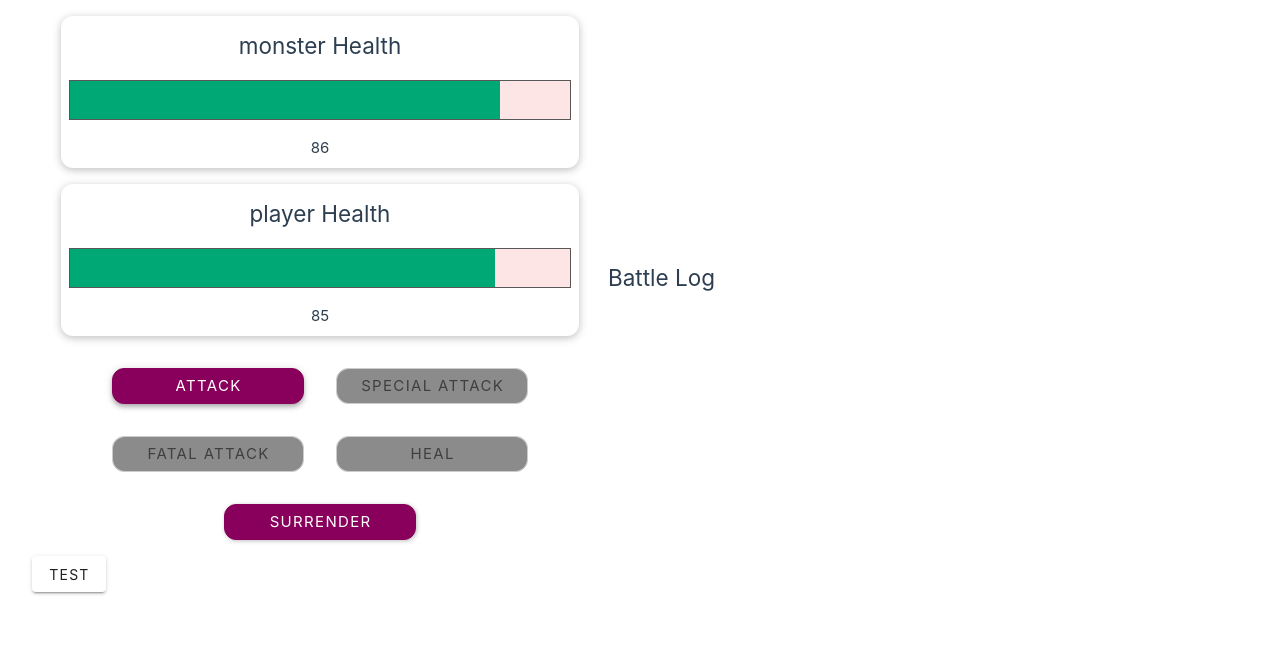
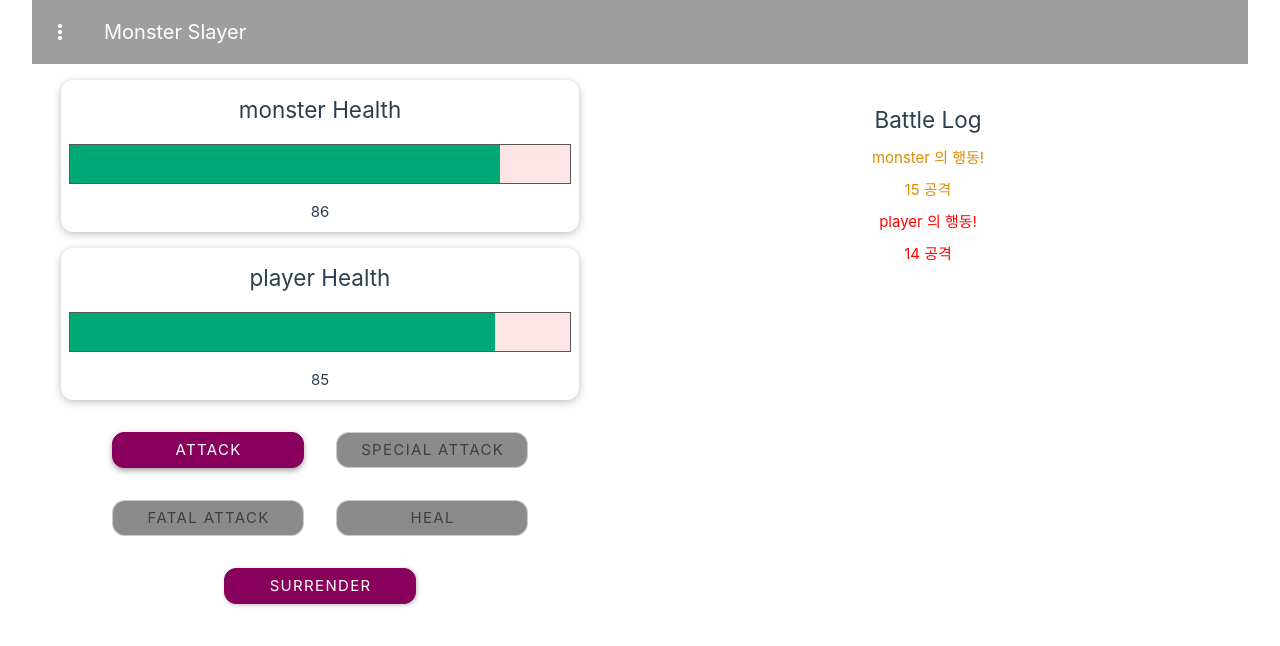
Before and after one commit to jhg1126q/loginMemberListDemoSite, a Vue app in the folder demo-login-web-vue-project/: page / in a window 1280 px wide. Both pictures are taken after a click on the button "ATTACK". Shown: the top 646 px of the page. Built offline with nearby package versions, Linux system fonts and the light colour scheme.

Commit message:
🎨log data transmit
컴포넌트 안의 로그 데이터 넘겨 받아서 토스해서 다른 컴포넌트에서 출력하는 테스트 성공
후에 pinia 로 만들어서 관리하기 준비중

```diff
--- a/demo-login-web-vue-project/package.json
+++ b/demo-login-web-vue-project/package.json
@@ -17,6 +17,7 @@
     "vuetify": "^3.4.9"
   },
   "devDependencies": {
+    "@mdi/font": "^7.4.47",
     "@rushstack/eslint-patch": "^1.3.3",
     "@vitejs/plugin-vue": "^4.4.0",
     "@vitejs/plugin-vue-jsx": "^3.0.2",
--- a/demo-login-web-vue-project/src/components/Game/Game.vue
+++ b/demo-login-web-vue-project/src/components/Game/Game.vue
@@ -20,6 +20,7 @@ const attackPoint = ref(0) // 공격 점수
 const resultMessage = ref('') // 결과 메세지
 
 const modalRef = ref(null)
+const emits = defineEmits(['logtr'])
 
 //----------------------------------------------------------------//
 
@@ -170,6 +171,7 @@ function fn_round(type) {
   fn_monsterAttack()
 
   fn_checkHealth()
+  emits('logtr')
 }
 
 /*----------------------------------------------------------------
@@ -275,6 +277,7 @@ function fn_reset() {
   monsterHealth.value = 100
   attackPoint.value = 0
   playLog.value = []
+  emits('logtr')
 }
 
 defineExpose({
@@ -297,6 +300,7 @@ function onCloseHandler() {
 </script>
 
 <template>
+  <div>
     <div id="game">
       <PlayerSection type="monster" :value="monsterHealth"></PlayerSection>
       <PlayerSection type="player" :value="playerHealth"></PlayerSection>
@@ -328,9 +332,14 @@ function onCloseHandler() {
         <p>{{ resultMessage }}</p>
       </template>
     </BasicModal>
+  </div>
 </template>
 
 <style scoped>
+#game {
+  width: 100%;
+}
+
 section {
   width: 90%;
   max-width: 40rem;
--- a/demo-login-web-vue-project/src/components/Game/Log/GameLog.vue
+++ b/demo-login-web-vue-project/src/components/Game/Log/GameLog.vue
@@ -1,6 +1,4 @@
 <script setup>
-import { computed, ref, toRaw } from 'vue'
-
 const props = defineProps({
   log: [Object]
 })
@@ -32,10 +30,9 @@ function classColor(target, type) {
 <template>
   <section id="log" class="container">
     <h2>Battle Log</h2>
-    <ul v-for="item in props.log" :class="classColor(item.target, item.type)">
-      <li>target : {{ item.target }}</li>
-      <li>type : {{ item.type }}</li>
-      <li>size : {{ item.size }}</li>
+    <ul v-for="(item, index) in props.log" :class="classColor(item.target, item.type)">
+      <li>{{ item.target }} 의 행동!</li>
+      <li>{{ item.size }} {{ item.type == 'heal' ? '회복' : '공격' }}</li>
     </ul>
   </section>
 </template>
@@ -43,8 +40,26 @@ function classColor(target, type) {
 <style scoped>
 section {
   width: 90%;
+  height: 30rem;
   max-width: 40rem;
   margin: auto;
+  overflow-y: scroll;
+  text-align: center;
+}
+
+section::-webkit-scrollbar {
+  width: 1rem;
+}
+
+section::-webkit-scrollbar-thumb {
+  height: 20%;
+  background: #454c56;
+
+  border-radius: 1rem;
+}
+
+section::-webkit-scrollbar-track {
+  background: rgba(33, 122, 244, 0.1);
 }
 
 #log ul {
--- a/demo-login-web-vue-project/src/components/Modal/BasicModal.vue
+++ b/demo-login-web-vue-project/src/components/Modal/BasicModal.vue
@@ -82,4 +82,8 @@ defineExpose({
 .btngroup {
   justify-content: right;
 }
+
+slot {
+  text-align: center;
+}
 </style>
--- a/demo-login-web-vue-project/src/main.js
+++ b/demo-login-web-vue-project/src/main.js
@@ -9,6 +9,7 @@ import 'vuetify/styles'
 import { createVuetify } from 'vuetify'
 import * as components from 'vuetify/components'
 import * as directives from 'vuetify/directives'
+import '@mdi/font/css/materialdesignicons.css'
 
 const vuetify = createVuetify({
   components,
--- a/demo-login-web-vue-project/src/views/HomeView.vue
+++ b/demo-login-web-vue-project/src/views/HomeView.vue
@@ -11,24 +11,39 @@ import { computed, ref, toRaw } from 'vue'
 import Game from '../components/Game/Game.vue'
 import GameLog from '../components/Game/Log/GameLog.vue'
 
+const testFlag = ref(false)
 const gameRef = ref(null)
-const computedGameLog = computed(() => {
-  return []
-})
-const onClickTestEvent = () => {
-  console.log('hi ::::: ')
-  console.log(gameRef.value.playLogFn())
-  console.log(toRaw(gameRef.value.playLog))
+const testList = ref([])
+const testfunction = () => {
+  // 데이터 바인딩이 아니라 그저 데이터를 후처리로 퍼 넘겨주는 형식입니다.
+  testList.value = gameRef.value.playLog
 }
 </script>
 
 <template>
-  <main>
-    <Game ref="gameRef"></Game>
-    <GameLog :log="computedGameLog"></GameLog>
-  </main>
-  <v-btn @click="onClickTestEvent">test </v-btn>
+  <div>
+    <!-- header -->
+    <v-toolbar color="grey" dark fixed app :collapse="testFlag">
+      <v-btn
+        icon
+        @click="
+          () => {
+            testFlag = !testFlag
+          }
+        "
+      >
+        <v-icon>mdi-dots-vertical</v-icon>
+      </v-btn>
+      <v-toolbar-title>Monster Slayer</v-toolbar-title>
+    </v-toolbar>
+    <!-- header -->
+    <main>
+      <Game ref="gameRef" @logtr="testfunction" />
+      <GameLog :log="testList"></GameLog>
+    </main>
+  </div>
 </template>
+
 <style scoped>
 main {
   display: flex;
```
Also changed, not shown: 1 other file (tests, documents, lock files or other folders). Lines whose indentation alone changed are shown as unchanged.
